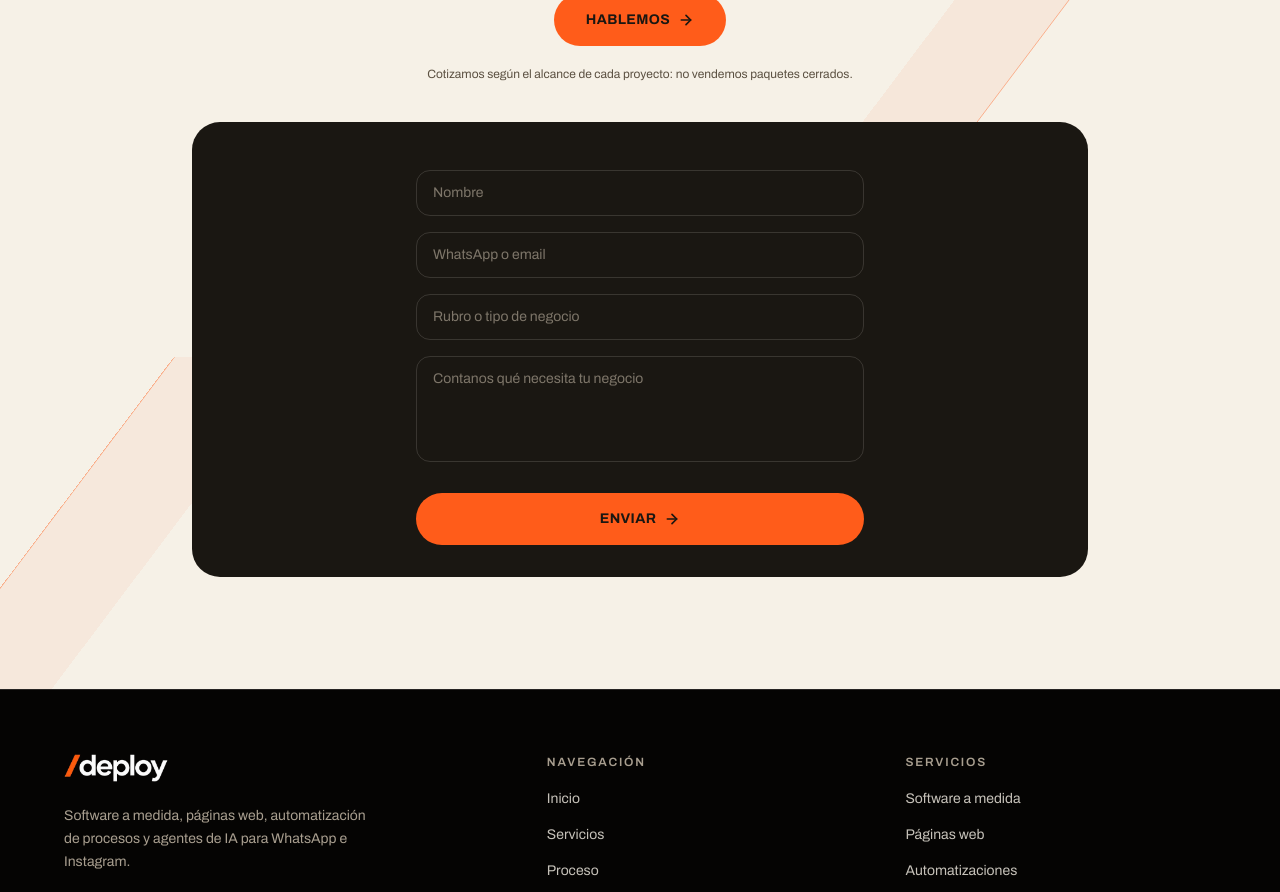
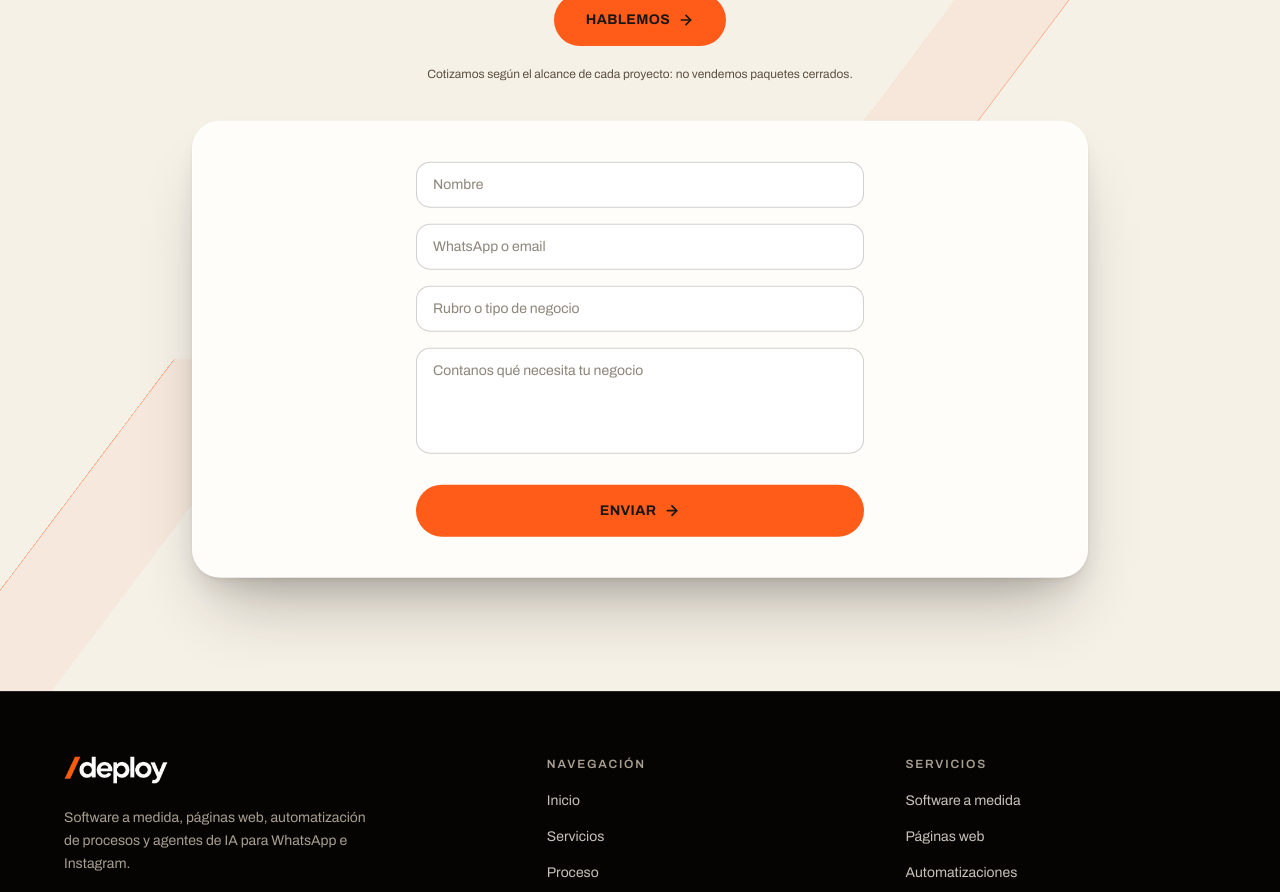
Before and after one commit to iadatabraian-ctrl/web-, a Next.js app: page / in a window 1280 px wide. Shown: the part 5880-6772 px from the top of the page. Built offline with nearby package versions, Linux system fonts and the light colour scheme.

Commit message:
Formulario de contacto en crema con efecto flotante
Co-Authored-By: Claude Sonnet 5.5 <noreply@anthropic.com>
Claude-Session: https://claude.ai/code/session_016CR8bjtqut3mFtFLKQPjVK

```diff
--- a/components/ContactForm.tsx
+++ b/components/ContactForm.tsx
@@ -4,7 +4,7 @@ import { useState } from "react";
 import { ArrowRight } from "lucide-react";
 
 const inputClass =
-  "w-full rounded-xl border border-brand-line-on-black bg-transparent px-4 py-3 font-body text-sm text-brand-cream placeholder:text-brand-ink-on-black-soft/70 outline-none transition-colors focus:border-brand-accent";
+  "w-full rounded-xl border border-brand-ink-on-cream/20 bg-white px-4 py-3 font-body text-sm text-brand-ink-on-cream placeholder:text-brand-ink-on-cream-soft/70 outline-none transition-colors focus:border-brand-accent";
 
 export function ContactForm() {
   const [isSubmitting, setIsSubmitting] = useState(false);
@@ -14,7 +14,7 @@ export function ContactForm() {
       action="https://formsubmit.co/deploy.uy@gmail.com"
       method="POST"
       onSubmit={() => setIsSubmitting(true)}
-      className="mx-auto mt-10 flex max-w-md flex-col gap-4 text-left"
+      className="mx-auto flex max-w-md flex-col gap-4 text-left"
     >
       <input type="hidden" name="_subject" value="Nueva consulta — Deploy" />
       <input type="hidden" name="_template" value="table" />
--- a/components/CtaFooter.tsx
+++ b/components/CtaFooter.tsx
@@ -1,3 +1,5 @@
+"use client";
+
 import Image from "next/image";
 import Link from "next/link";
 import { ArrowRight } from "lucide-react";
@@ -5,6 +7,7 @@ import { WhatsAppIcon, InstagramIcon, GmailIcon } from "@/components/BrandIcons"
 import { ContactForm } from "@/components/ContactForm";
 import { FadeIn } from "@/components/FadeIn";
 import { Bar } from "@/components/Bar";
+import { motion } from "framer-motion";
 
 const NAV_LINKS = [
   { href: "/#inicio", label: "Inicio" },
@@ -53,9 +56,13 @@ export function CtaFooter() {
             Cotizamos según el alcance de cada proyecto: no vendemos paquetes cerrados.
           </p>
 
-          <div className="mx-auto mt-10 rounded-[1.75rem] bg-brand-black px-5 pb-8 pt-2 text-brand-cream sm:px-8">
+          <motion.div
+            animate={{ y: [0, -7, 0] }}
+            transition={{ duration: 6, repeat: Infinity, ease: "easeInOut" }}
+            className="mx-auto mt-10 rounded-[1.75rem] border border-white/80 bg-[#fffdf9] px-5 py-8 text-brand-ink-on-cream shadow-[0_2px_4px_rgba(26,23,18,0.05),0_14px_28px_-8px_rgba(26,23,18,0.14),0_44px_70px_-24px_rgba(26,23,18,0.30)] sm:px-8 sm:py-10"
+          >
             <ContactForm />
-          </div>
+          </motion.div>
         </FadeIn>
       </section>
 
```
